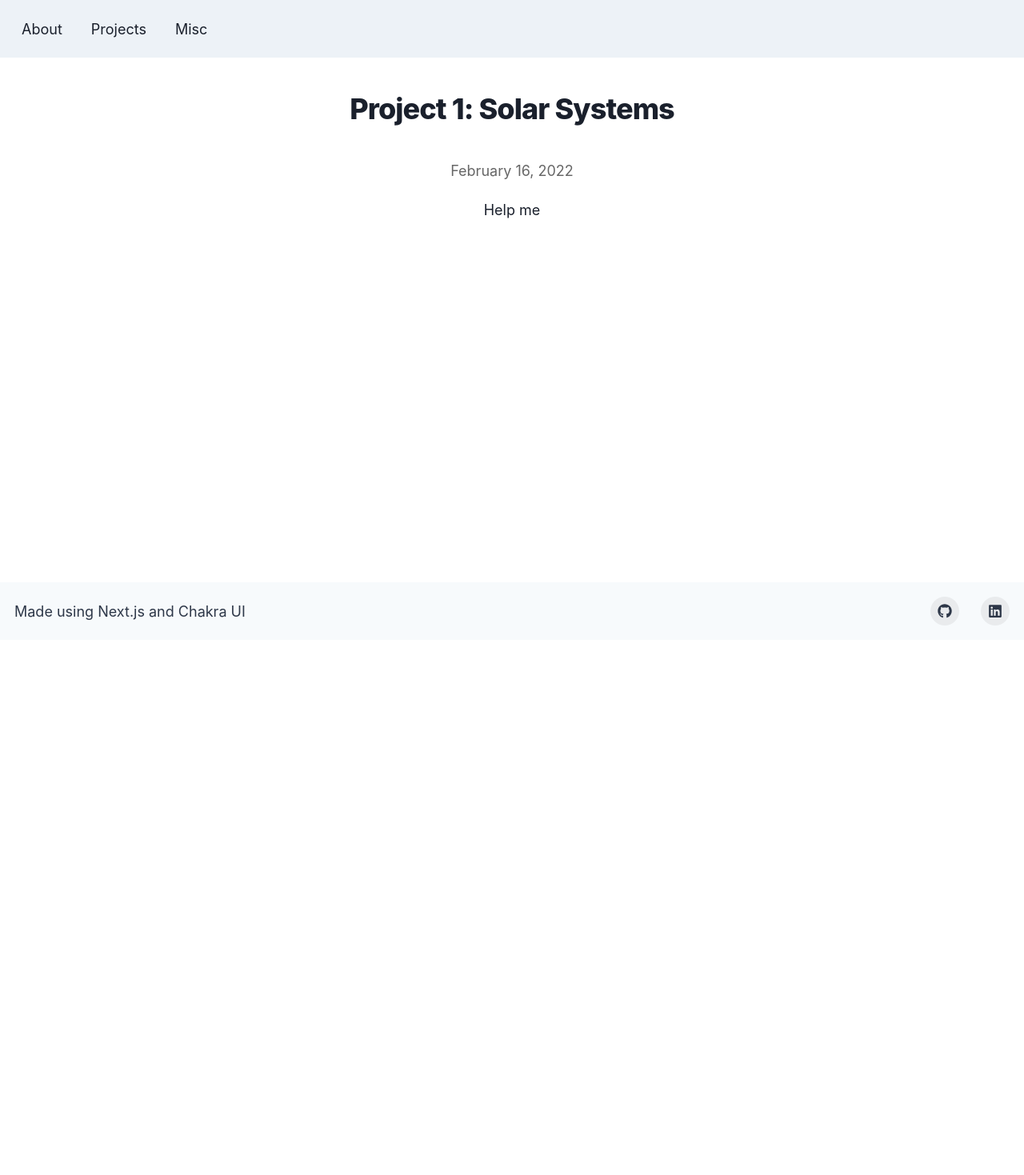
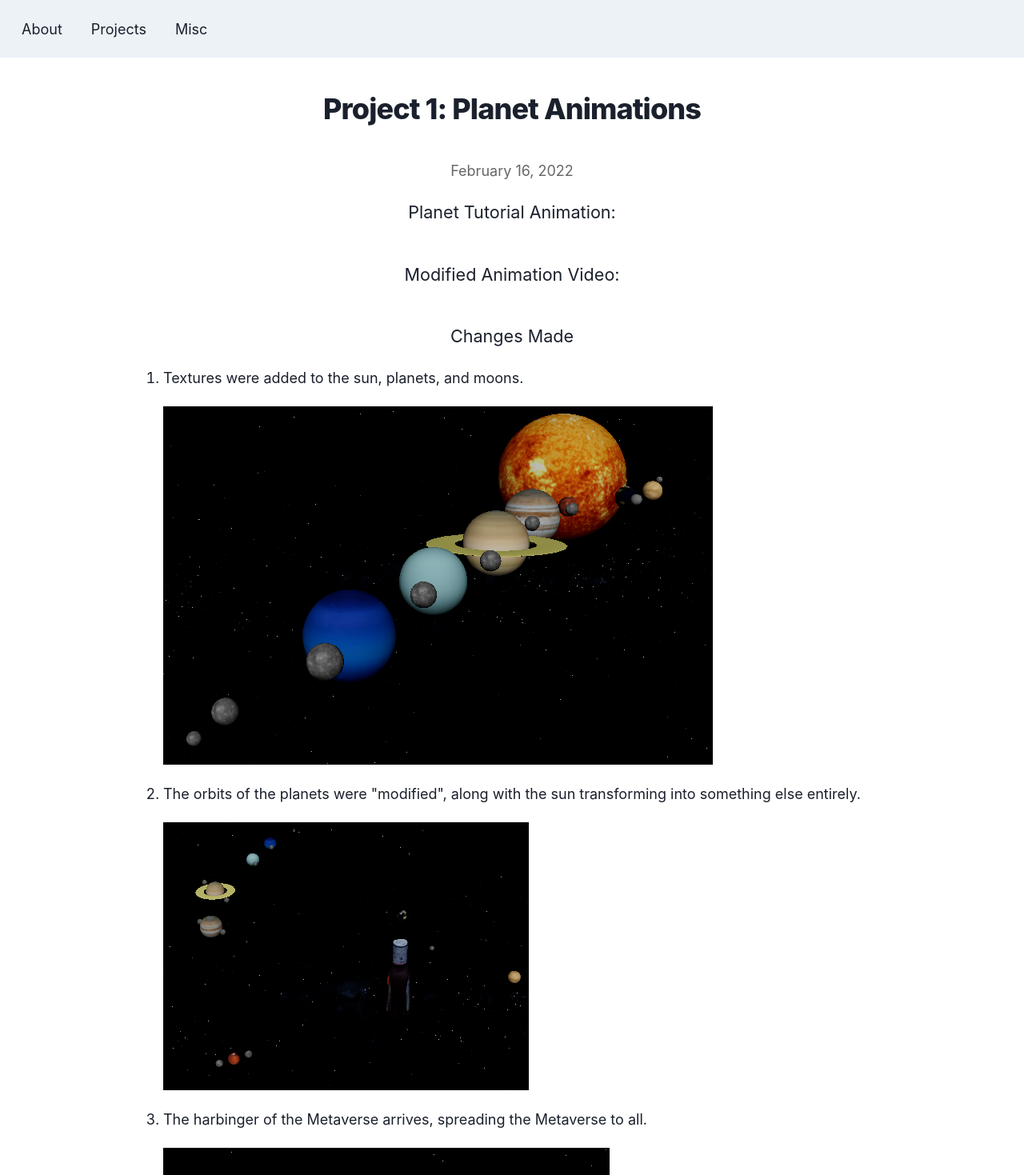
Before and after one commit to KXJiao/KXJiao.github.io, a Next.js app: page /projects/animations/project1 in a window 1280 px wide. Shown: the top 1469 px of the page at 80% size. Before the commit the page ends 800 px from the top, so only its background shows below. Built offline with nearby package versions, Linux system fonts and the light colour scheme.

Commit message:
Complete first project page using hardcode

```diff
--- a/constants/info.ts
+++ b/constants/info.ts
@@ -14,8 +14,8 @@ const userInfo = {
   animations: [
     {
       imageURL: "/images/Change2.PNG",
-      title: "Project 1: Solar System",
-      description: "First Project",
+      title: "Project 1: Planet Animation",
+      description: "First Project: Solar System animation",
       githubLink: "",
       deployLink: "/projects/animations/project1",
       tags: [],
--- a/package.json
+++ b/package.json
@@ -26,6 +26,7 @@
     "react": "17.0.2",
     "react-dom": "17.0.2",
     "react-icons": "^4.3.1",
+    "react-youtube": "^7.14.0",
     "remark": "^13.0.0",
     "remark-html": "^13.0.2",
     "typescript": "^4.4.3"
--- a/pages/projects/animations/project1.tsx
+++ b/pages/projects/animations/project1.tsx
@@ -3,7 +3,8 @@ import Layout from "../../../components/Layout/Layout";
 import Date from "../../../components/Date/Date";
 import utilStyles from "../../../styles/utils.module.css";
 import userInfo from "../../../constants/info";
-import { VStack, AspectRatio } from "@chakra-ui/react";
+import { VStack, Image, OrderedList, ListItem } from "@chakra-ui/react";
+import YouTube from "react-youtube";
 
 const Project1 = () => {
   return (
@@ -18,25 +19,31 @@ const Project1 = () => {
         px={["5vw", "10vw"]}
         my={["2", "2", "5", "5"]}
       >
-        <h1 className={utilStyles.headingXl}>Project 1: Solar Systems</h1>
+        <h1 className={utilStyles.headingXl}>Project 1: Planet Animations</h1>
         <div className={utilStyles.lightText}>
           <Date dateString="2022-02-16" />
         </div>
-        <div>Help me</div>
-        <AspectRatio maxW="560px" ratio={16 / 9}>
-          <iframe
-            title="Solar System Tutorial"
-            src="https://www.youtube.com/embed/w2u8ZWEfK-E"
-            allowFullScreen
-          />
-        </AspectRatio>
-        <AspectRatio maxW="560px" ratio={16 / 9}>
-          <iframe
-            title="Solar System Modified"
-            src="https://www.youtube.com/embed/w06QKSekLCk"
-            allowFullScreen
-          />
-        </AspectRatio>
+        <h2 className={utilStyles.headingMd}>Planet Tutorial Animation:</h2>
+        <YouTube videoId="w2u8ZWEfK-E" />
+        <h2 className={utilStyles.headingMd}>Modified Animation Video:</h2>
+        <YouTube videoId="w06QKSekLCk" />
+        <h2 className={utilStyles.headingMd}>Changes Made</h2>
+        <OrderedList spacing={5}>
+          <ListItem>
+            Textures were added to the sun, planets, and moons.
+          </ListItem>
+          <Image src="/images/Change1.PNG" />
+          <ListItem>
+            The orbits of the planets were "modified", along with the sun
+            transforming into something else entirely.
+          </ListItem>
+          <Image src="/images/Change2.PNG" />
+          <ListItem>
+            The harbinger of the Metaverse arrives, spreading the Metaverse to
+            all.
+          </ListItem>
+          <Image src="/images/Change3.PNG" />
+        </OrderedList>
       </VStack>
     </Layout>
   );
```
Also changed, not shown: public/images/Change3.PNG (added), 1 other file (tests, documents, lock files or other folders).
